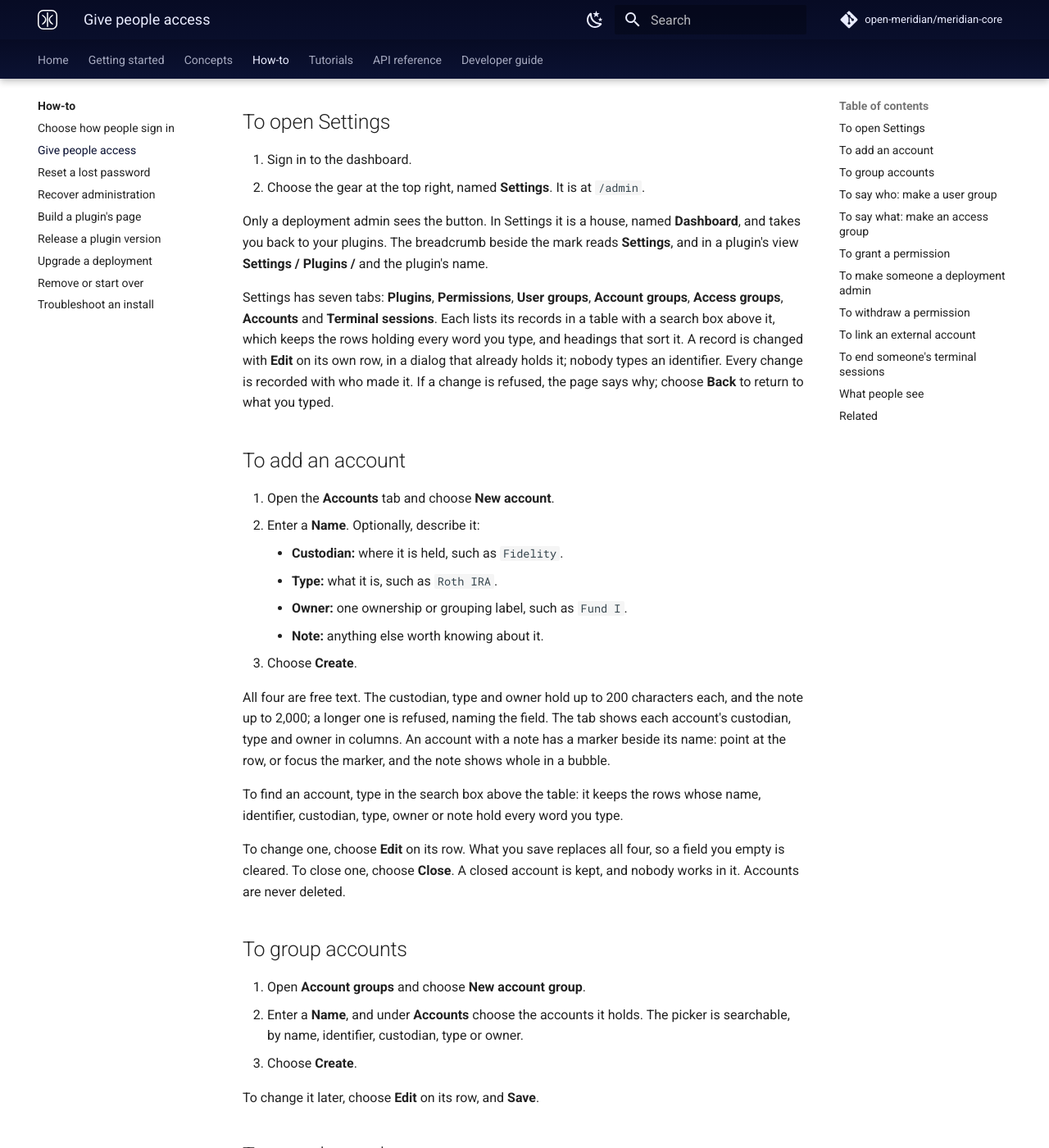
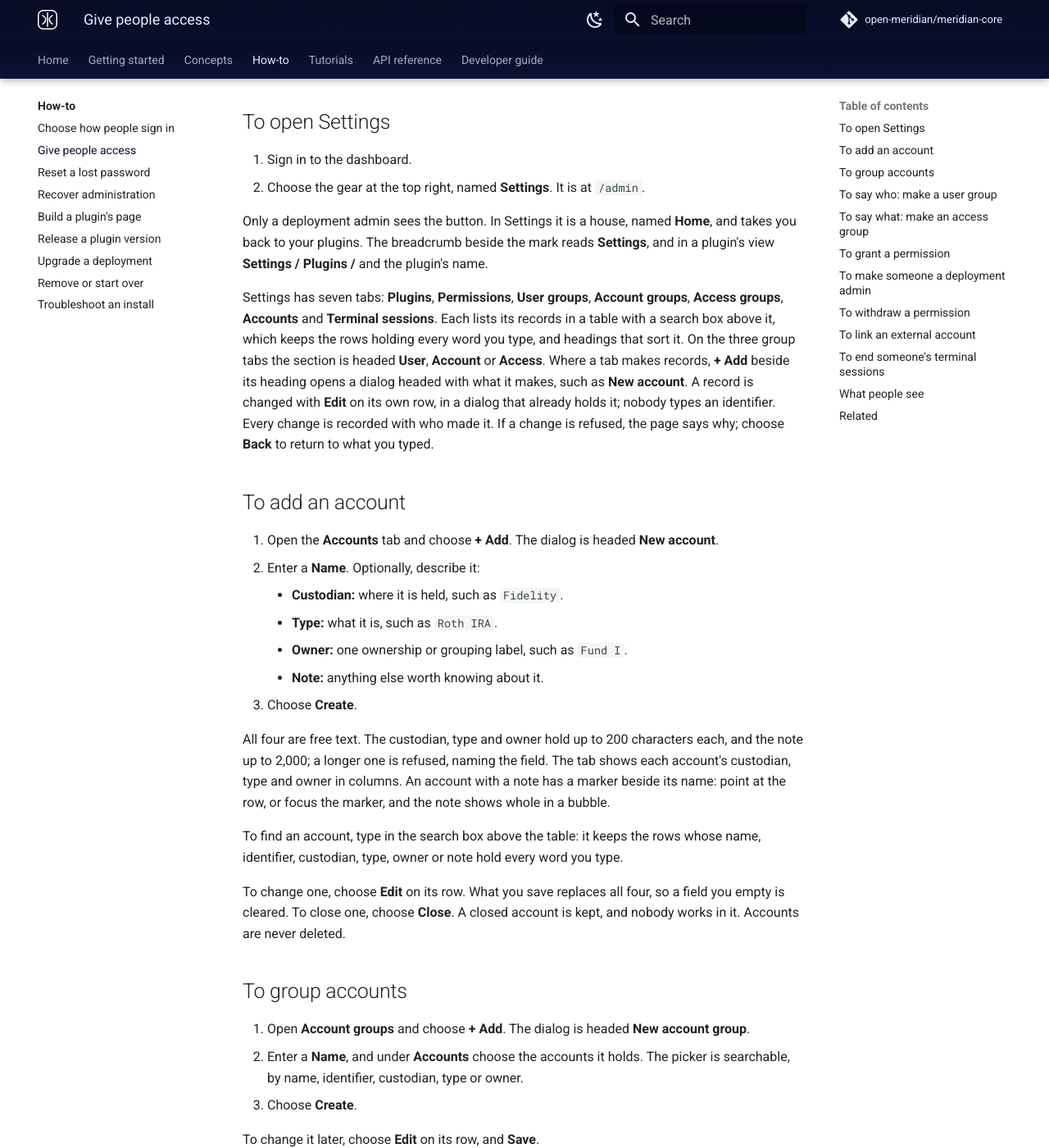
Before and after one commit to open-meridian/meridian-docs, an MkDocs documentation site: the page built from docs/how-to/administer-access.md, in a window 1280 px wide and 1400 px high, scrolled down 515 px. Shown: the whole window at 82% size. Built offline with MkDocs 1.6.1 and Material for MkDocs 9.7.7, drawn with Linux system fonts in a browser that asks for light colours; plug-ins that fetch from the network failed and are left out; comment, search, counter and statistics services are not loaded; some of the changed text lies outside the part shown.

Commit message:
+ Add in Settings, the Home button, and the compact plugin Settings form
Co-Authored-By: Claude Opus 5.5 <noreply@anthropic.com>

```diff
--- a/docs/how-to/administer-access.md
+++ b/docs/how-to/administer-access.md
@@ -18,20 +18,22 @@ So a permission reads: *the people in this user group, using these plugins, on t
 1. Sign in to the dashboard.
 2. Choose the gear at the top right, named **Settings**. It is at `/admin`.
 
-Only a deployment admin sees the button. In Settings it is a house, named **Dashboard**, and takes
-you back to your plugins. The breadcrumb beside the mark reads **Settings**, and in a plugin's view
+Only a deployment admin sees the button. In Settings it is a house, named **Home**, and takes you
+back to your plugins. The breadcrumb beside the mark reads **Settings**, and in a plugin's view
 **Settings / Plugins /** and the plugin's name.
 
 Settings has seven tabs: **Plugins**, **Permissions**, **User groups**, **Account groups**,
 **Access groups**, **Accounts** and **Terminal sessions**. Each lists its records in a table with a
-search box above it, which keeps the rows holding every word you type, and headings that sort it. A
-record is changed with **Edit** on its own row, in a dialog that already holds it; nobody types an
-identifier. Every change is recorded with who made it. If a change is refused, the page says why;
-choose **Back** to return to what you typed.
+search box above it, which keeps the rows holding every word you type, and headings that sort it. On
+the three group tabs the section is headed **User**, **Account** or **Access**. Where a tab makes
+records, **+ Add** beside its heading opens a dialog headed with what it makes, such as **New
+account**. A record is changed with **Edit** on its own row, in a dialog that already holds it;
+nobody types an identifier. Every change is recorded with who made it. If a change is refused, the
+page says why; choose **Back** to return to what you typed.
 
 ## To add an account
 
-1. Open the **Accounts** tab and choose **New account**.
+1. Open the **Accounts** tab and choose **+ Add**. The dialog is headed **New account**.
 2. Enter a **Name**. Optionally, describe it:
     - **Custodian:** where it is held, such as `Fidelity`.
     - **Type:** what it is, such as `Roth IRA`.
@@ -53,7 +55,7 @@ are never deleted.
 
 ## To group accounts
 
-1. Open **Account groups** and choose **New account group**.
+1. Open **Account groups** and choose **+ Add**. The dialog is headed **New account group**.
 2. Enter a **Name**, and under **Accounts** choose the accounts it holds. The picker is searchable,
    by name, identifier, custodian, type or owner.
 3. Choose **Create**.
@@ -62,7 +64,7 @@ To change it later, choose **Edit** on its row, and **Save**.
 
 ## To say who: make a user group
 
-1. Open **User groups** and choose **New user group**.
+1. Open **User groups** and choose **+ Add**. The dialog is headed **New user group**.
 2. Enter a **Name**.
 3. Say who is in it, in any of three ways:
     - **People.** Choose them from the searchable list, which names each person by their user ID,
@@ -97,7 +99,7 @@ plugin:
 A plugin names no parts of itself. Which topics it may publish and read is its roles', and has
 nothing to do with who may use it.
 
-1. Open **Access groups** and choose **New access group**.
+1. Open **Access groups** and choose **+ Add**. The dialog is headed **New access group**.
 2. Enter a **Name**.
 3. Under **Plugins**, choose each plugin the group gives, from the searchable list of the
    deployment's plugin instances, and beside each choose its one level: **Read**, or **Write
@@ -111,7 +113,7 @@ cannot be edited.
 
 ## To grant a permission
 
-1. Open **Permissions** and choose **Grant a permission**.
+1. Open **Permissions** and choose **+ Add**. The dialog is headed **Grant a permission**.
 2. Choose the **User group**.
 3. Choose **On accounts**: an account group, or **Every account (deployment admin only)**.
 4. Choose the **Access** group.
```
Also changed, not shown: docs/api/python-sdk.md (+1 -1 lines), docs/how-to/build-a-plugin-page.md (+2 -2 lines), docs/tutorials/record-a-holdings-statement.md (+1 -1 lines).
